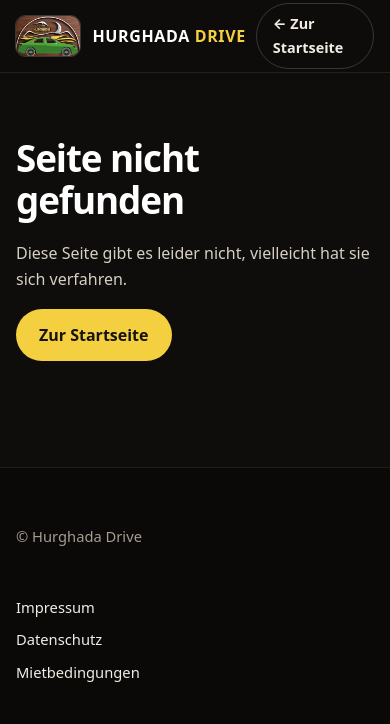
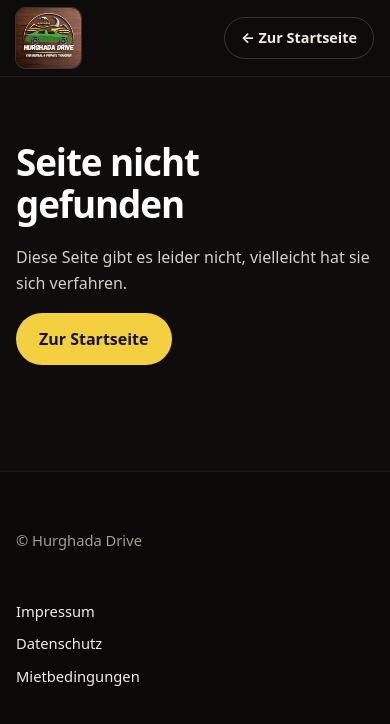
Before and after one commit to Annika2200/Car-Rental, a plain HTML site: page 404.html in a window 390 px wide. Drawn offline with Linux system fonts and the light colour scheme.

Commit message:
Use the complete, unmodified logo everywhere
Replace the cropped emblem and text wordmark in the header with the
full original logo; favicons and social preview use the full logo too.

Co-Authored-By: Claude Opus 5.5 <noreply@anthropic.com>
Claude-Session: https://claude.ai/code/session_0189UCeSz8CHPMXoXUsCAipJ

```diff
--- a/404.html
+++ b/404.html
@@ -13,7 +13,7 @@
 <body>
 <header class="site-header">
   <div class="container header-inner">
-    <a href="index.html" class="logo"><img class="logo-img" src="img/logo-emblem.jpg" width="240" height="149" alt=""><span class="logo-text"><span class="logo-name">Hurghada <strong>Drive</strong></span><span class="logo-tag">Car Rental &amp; Private Transfer</span></span></a>
+    <a href="index.html" class="logo"><img class="logo-img" src="img/logo-small.jpg" width="240" height="221" alt="Hurghada Drive – Car Rental &amp; Private Transfer"></a>
     <a href="index.html" class="btn btn-small btn-outline">← Zur Startseite</a>
   </div>
 </header>
--- a/css/style.css
+++ b/css/style.css
@@ -30,7 +30,7 @@
 }
 
 *, *::before, *::after { box-sizing: border-box; }
-html { scroll-behavior: smooth; scroll-padding-top: 80px; background: var(--bg); }
+html { scroll-behavior: smooth; scroll-padding-top: 92px; background: var(--bg); }
 body { margin: 0; font-family: var(--font); color: var(--text); background: var(--bg); line-height: 1.65; -webkit-font-smoothing: antialiased; }
 img, svg { max-width: 100%; display: block; }
 a { color: var(--yellow); }
@@ -70,13 +70,9 @@ p { margin: 0 0 1em; }
 
 /* ===== Header ===== */
 .site-header { position: sticky; top: 0; z-index: 50; background: rgba(15, 13, 11, .82); backdrop-filter: saturate(140%) blur(14px); -webkit-backdrop-filter: saturate(140%) blur(14px); border-bottom: 1px solid var(--line); }
-.header-inner { display: flex; align-items: center; justify-content: space-between; gap: 16px; height: 72px; }
+.header-inner { display: flex; align-items: center; justify-content: space-between; gap: 16px; height: 84px; }
 .logo { flex-shrink: 0; display: flex; align-items: center; gap: 12px; text-decoration: none; color: #fff; }
-.logo-img { height: 46px; width: auto; border-radius: 10px; box-shadow: 0 0 0 1px var(--line-strong); }
-.logo-text { display: flex; flex-direction: column; line-height: 1.05; }
-.logo-name { font-size: 1.12rem; font-weight: 900; letter-spacing: .04em; text-transform: uppercase; }
-.logo-name strong { color: var(--yellow); font-weight: 900; }
-.logo-tag { font-size: .62rem; font-weight: 600; letter-spacing: .14em; text-transform: uppercase; color: var(--muted); margin-top: 3px; }
+.logo-img { height: 68px; width: auto; border-radius: 10px; box-shadow: 0 0 0 1px var(--line-strong); }
 .main-nav { display: flex; align-items: center; gap: 26px; margin-inline-start: auto; }
 .main-nav a:not(.btn) { white-space: nowrap; color: var(--muted); text-decoration: none; font-weight: 600; font-size: .94rem; transition: color .2s; }
 .main-nav a:not(.btn):hover { color: #fff; }
@@ -182,7 +178,7 @@ legend { font-weight: 800; color: #fff; font-size: 1.05rem; margin-bottom: 14px;
 .booking { display: grid; grid-template-columns: 1fr 1.25fr; gap: 48px; align-items: start; }
 .booking-info > p { color: #d6cfc4; }
 .booking-form { padding: 30px; }
-.summary { padding: 24px; margin-top: 26px; position: sticky; top: 96px; background: var(--surface-2); }
+.summary { padding: 24px; margin-top: 26px; position: sticky; top: 108px; background: var(--surface-2); }
 .summary dl { display: grid; grid-template-columns: auto 1fr; gap: 8px 16px; margin: 0 0 16px; font-size: .95rem; }
 .summary dt { color: var(--muted); }
 .summary dd { margin: 0; text-align: end; font-weight: 600; }
@@ -261,7 +257,7 @@ legend { font-weight: 800; color: #fff; font-size: 1.05rem; margin-bottom: 14px;
 @media (max-width: 1100px) {
   .nav-toggle { display: block; }
   .lang-switch { margin-inline-start: auto; }
-  .main-nav { position: absolute; top: 72px; left: 0; right: 0; flex-direction: column; align-items: stretch; gap: 0; background: var(--bg-2); padding: 8px 20px 20px; border-bottom: 1px solid var(--line); box-shadow: var(--shadow); display: none; }
+  .main-nav { position: absolute; top: 84px; left: 0; right: 0; flex-direction: column; align-items: stretch; gap: 0; background: var(--bg-2); padding: 8px 20px 20px; border-bottom: 1px solid var(--line); box-shadow: var(--shadow); display: none; }
   .main-nav.open { display: flex; }
   .main-nav a:not(.btn) { padding: 13px 0; border-bottom: 1px solid var(--line); color: var(--text); }
   .main-nav .btn { margin-top: 14px; }
@@ -279,11 +275,11 @@ legend { font-weight: 800; color: #fff; font-size: 1.05rem; margin-bottom: 14px;
   .section { padding: 64px 0; }
   .container { padding: 0 16px; }
   .hero { padding: 44px 0 100px; }
-  .logo-tag { display: none; }
   .lang-btn svg:first-child { display: none; }
   .header-inner { gap: 10px; }
-  .logo-img { height: 40px; }
-  .logo-name { font-size: 1rem; }
+  .logo-img { height: 60px; }
+  .header-inner { height: 76px; }
+  .main-nav { top: 76px !important; }
   .grid-4, .grid-2, .fleet-grid, .steps, .extras { grid-template-columns: 1fr; }
   .grid-2 { gap: 36px; }
   .row-2 { grid-template-columns: 1fr; gap: 0; }
@@ -292,9 +288,6 @@ legend { font-weight: 800; color: #fff; font-size: 1.05rem; margin-bottom: 14px;
   .copyright { text-align: start; }
   .booking-form, .quick-form { padding: 20px; }
 }
-@media (max-width: 380px) {
-  .logo-text { display: none; }
-}
 @media (prefers-reduced-motion: reduce) {
   html { scroll-behavior: auto; }
   * { transition: none !important; }
```
Also changed, not shown: agb.html (+1 -1 lines), datenschutz.html (+1 -1 lines), impressum.html (+1 -1 lines), index.html (+1 -5 lines), img/apple-touch-icon.png, img/favicon.png, img/logo-emblem.jpg (deleted), img/logo-small.jpg (added), img/og-image.png.
